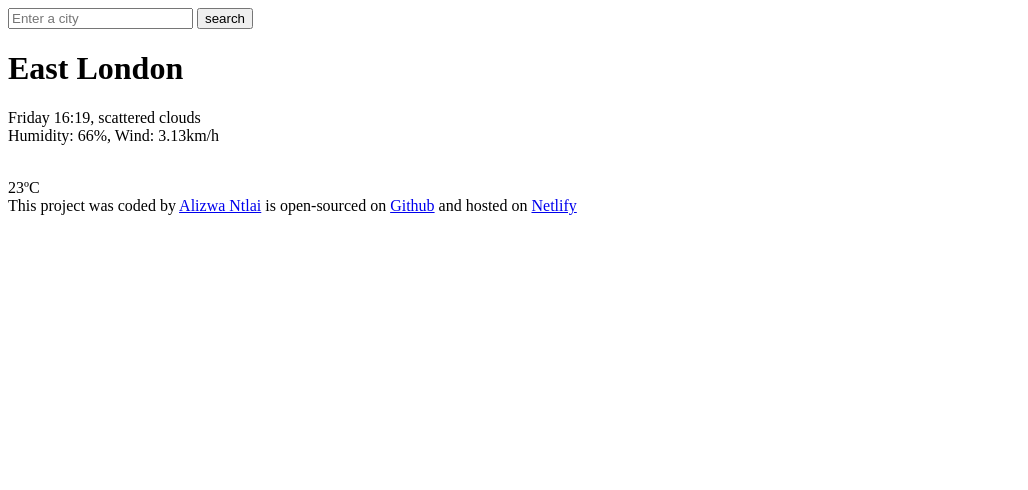
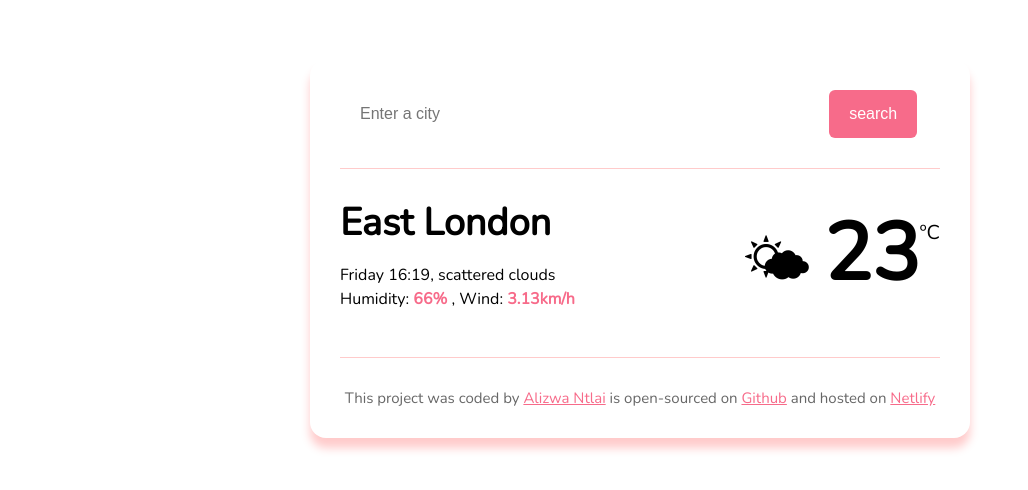
Before and after one commit to Alizwa-Ntlai/Professional-Weather-Application, a plain HTML site: page index.html in a window 1280 px wide. Shown: the whole page, without its empty margins (0-1028 px from the left). Drawn offline with nearby package versions, Linux system fonts and the light colour scheme.

Commit message:
Added basic CSS

```diff
--- a/index.html
+++ b/index.html
@@ -3,25 +3,37 @@
   <head>
     <meta charset="UTF-8" />
     <meta name="viewport" content="width=device-width, initial-scale=1.0" />
+    <link rel="stylesheet" href="src/style.css" />
+    <link rel="preconnect" href="https://fonts.googleapis.com">
+<link rel="preconnect" href="https://fonts.gstatic.com" crossorigin>
+<link href="https://fonts.googleapis.com/css2?family=Nunito:wght@200;300&display=swap" rel="stylesheet">
     <title>Professional Weather</title>
   </head>
+  <div class="project-body">
   <body>
     <header>
       <form>
-        <input type="search" placeholder="Enter a city" />
-        <input type="submit" value="search" />
+        <input type="search" placeholder="Enter a city" class="input-search" />
+        <input type="submit" value="search" class="input-submit"/>
       </form>
     </header>
     <main>
+      <div class="weather-app-data">
+        <div>
       <h1>East London</h1>
       <p>
         Friday 16:19, scattered clouds
         <br />
-        Humidity: 66%, Wind: 3.13km/h
+        Humidity: <strong>66%</strong> , Wind: <strong>3.13km/h</strong>
       </p>
-      <br />
-      23ºC
+      </div>
+      <div class="weather-app-temperature">
+        <div class="weather-app-icon">🌤</div>
+      <div class="weather-app-temperature-value">23</div>
+      <div class="weather-app-unit">ºC</div>
+      </div>
     </main>
+    </body>
     <footer>
       This project was coded by
       <a href="https://github.com/Alizwa-Ntlai" target="_blank">Alizwa Ntlai</a>
@@ -40,5 +52,6 @@
         Netlify
       </a>
     </footer>
+  </div>
   </body>
 </html>
--- /dev/null
+++ b/src/style.css
@@ -0,0 +1,78 @@
+body {
+  background-color: white;
+  font-family: "Nunito", sans-serif;
+}
+main {
+  padding: 30px 0;
+}
+h1 {
+  margin: 0;
+  font-size: 38px;
+  line-height: 48px;
+}
+p {
+  font-size: 16px;
+  line-height: 24px;
+}
+strong {
+  color: #f76b8a;
+}
+header {
+  border-bottom: 1px solid #ffcbcb;
+  padding: 0 0 30px 0;
+}
+footer {
+  border-top: 1px solid #ffcbcb;
+  padding: 30px 0 0 0;
+  text-align: center;
+  font-size: 15px;
+  color: rgba(0, 0, 0, 0.6);
+}
+a {
+  color: #f76b8a;
+}
+.project-body {
+  max-width: 600px;
+  margin: 60px auto;
+  padding: 30px;
+  box-shadow: 0 10px 10px #ffcbcb;
+  border-radius: 16px;
+}
+.input-search {
+  background-color: white;
+  border: none;
+  border-radius: 6px;
+  width: 80%;
+  padding: 15px 20px;
+  font-size: 16px;
+}
+.input-submit {
+  background-color: #f76b8a;
+  padding: 15px 20px;
+  border: none;
+  border-radius: 6px;
+  color: white;
+  margin-left: 5px;
+  font-size: 16px;
+}
+
+.weather-app-data {
+  display: flex;
+  justify-content: space-between;
+}
+.weather-app-temperature {
+  display: flex;
+}
+.weather-app-temperature-value {
+  font-size: 80px;
+  font-weight: bold;
+  margin-left: 12px;
+}
+.weather-app-icon {
+  font-size: 58px;
+  margin-top: 22px;
+}
+.weather-app-unit {
+  margin-top: 20px;
+  font-size: 20px;
+}
```
